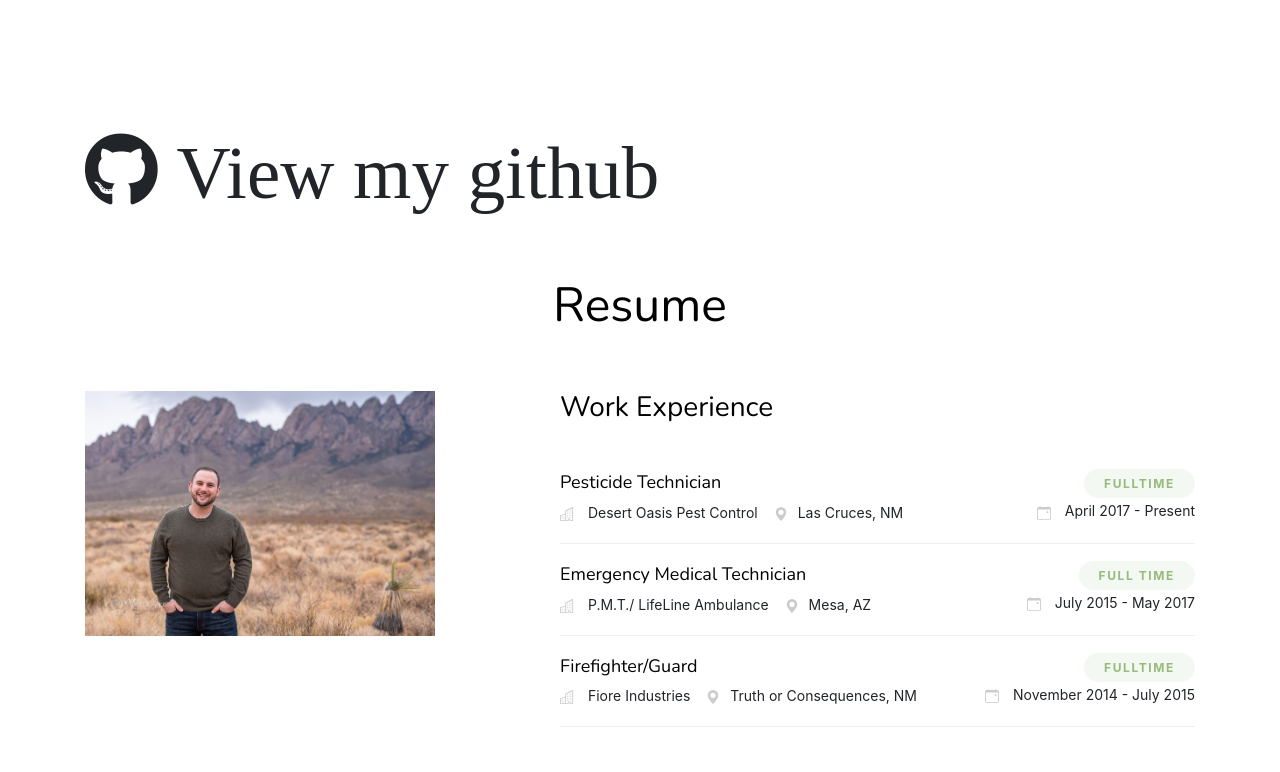
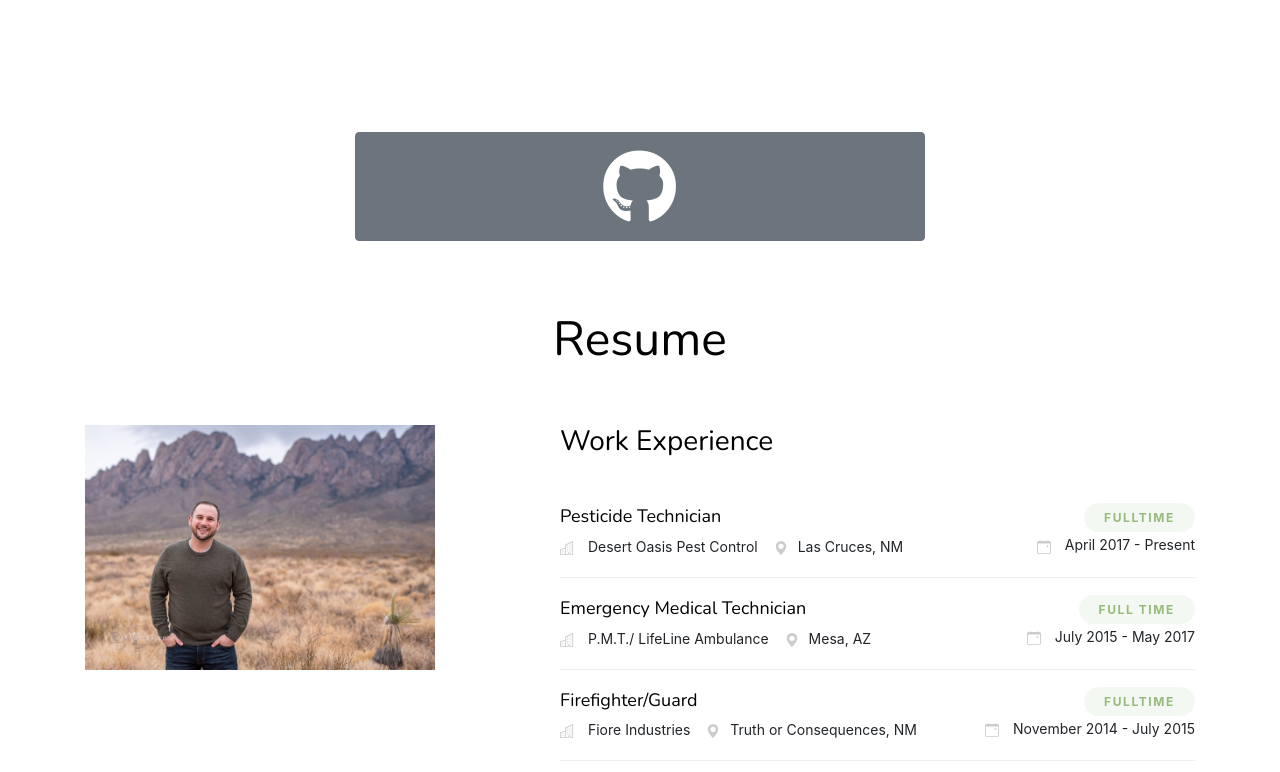
Before and after one commit to skohler16/scottckohler, a website with bundled scripts: page index.html in a window 1280 px wide. Shown: the part 2900-3672 px from the top of the page. Built offline with nearby package versions, Linux system fonts and the light colour scheme; files whose address does not match are found by name; a web font is replaced by a local one.

Commit message:
added a large button to my git hub

```diff
--- a/css/style.css
+++ b/css/style.css
@@ -1870,7 +1870,14 @@ h4,
   color: #ffffff;
 }
 
-.fa-github {
-  align-items: center;
+.fab {
   font-size: 75px;
-}
+  margin: auto;
+  width: 65%;
+  padding: 10px;
+}
+
+#github {
+  width: 50%;
+  margin: auto;
+}
--- a/index.html
+++ b/index.html
@@ -334,9 +334,15 @@
         </div>
       </div>
     </section>
-    <div class="container">
-          <i class="fab fa-github"> View my github</i>
+
+<div class="container">
+  <div class="row">
+   <a class="btn btn-secondary" id="github" href="https://github.com/skohler16" target="_blank">
+     <i class="fab fa-github" ></i>
+   </a>
 </div>
+</div>
+
 
     <!-- .untrtee_co-section -->
 
@@ -1150,9 +1156,9 @@
               <h3>Connect</h3>
               <ul class="list-unstyled social">
                 <li>
-                  <li>
-                    <a target="_blank" href="https://github.com/skohler16"><span class="icon-github"></span></a>
-                  </li>
+                  <a target="_blank" href="https://github.com/skohler16"><span class="icon-github"></span></a>
+                </li>
+                <li>
                   <a target="_blank" href="https://www.linkedin.com/in/scott-kohler-16429b133/"><span class="icon-linkedin"></span></a>
                 </li>
                 <li>
```
